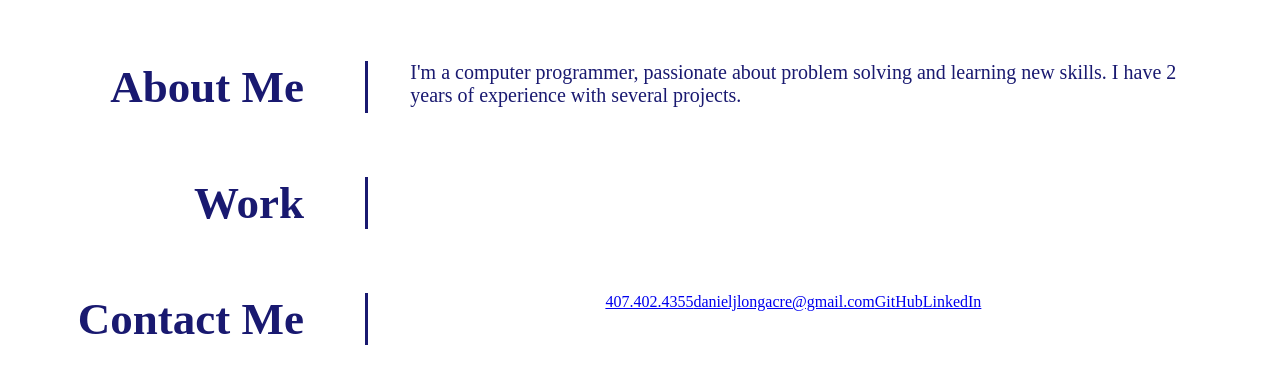
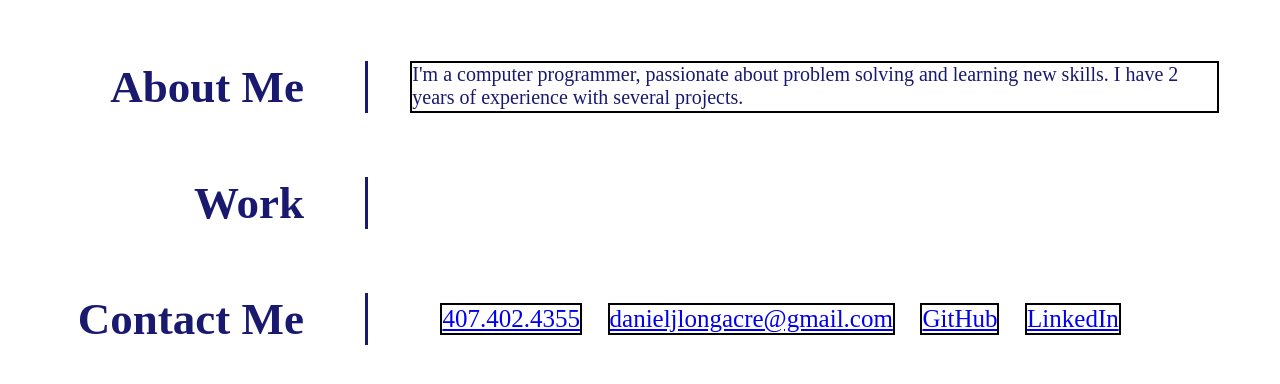
Before and after one commit to DanielLongacre/Personal-Website, a plain HTML site: page index.html in a window 1280 px wide. Shown: the part 300-684 px from the top of the page. Drawn offline with Linux system fonts and the light colour scheme.

Commit message:
Spaced out the contant section

```diff
--- a/assets/css/styles.css
+++ b/assets/css/styles.css
@@ -115,4 +115,13 @@ section {
     font-size: 20px;
     margin-left: 5%;
     color: midnightblue;
+    border: 2px solid black;
 }
+
+.content a {
+    border: 2px solid black;
+    font-size: 25px;
+    align-self: center;
+    flex-wrap: wrap;
+    margin-right: 2vw;
+}
```
